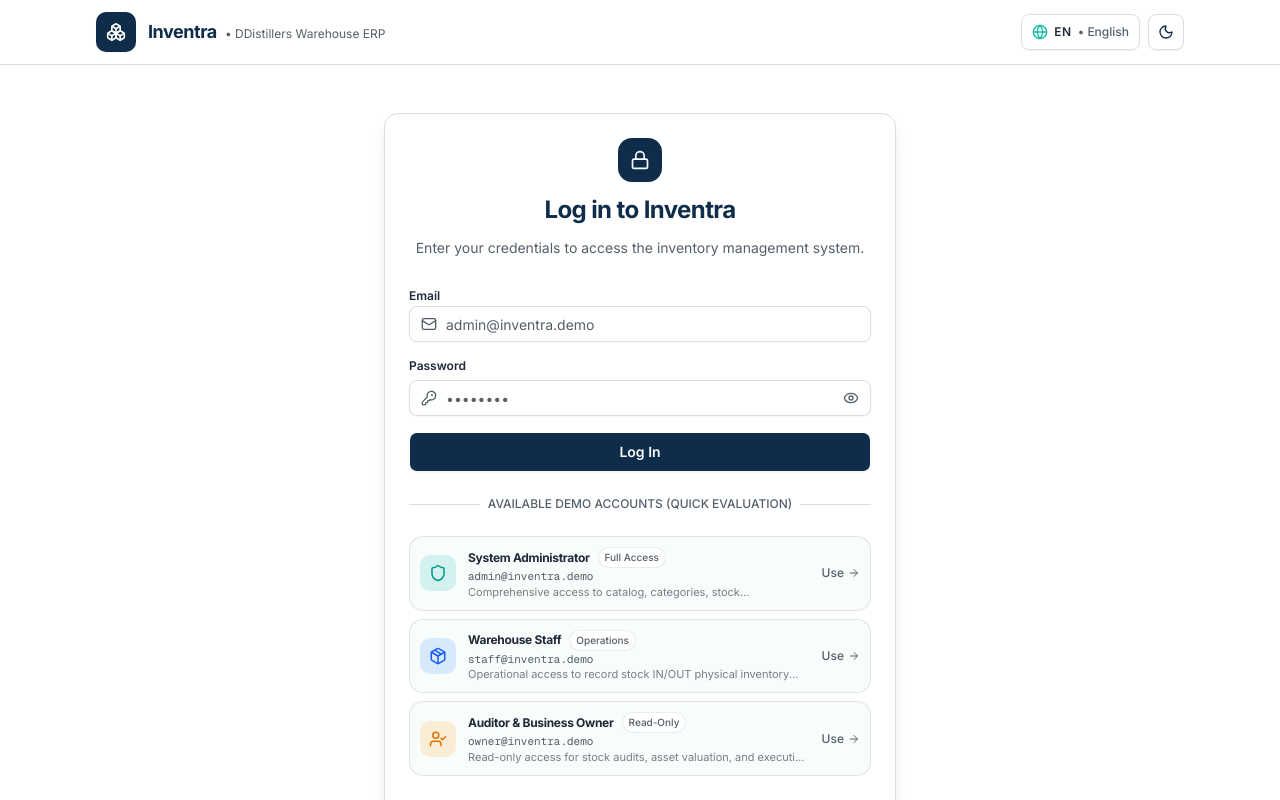
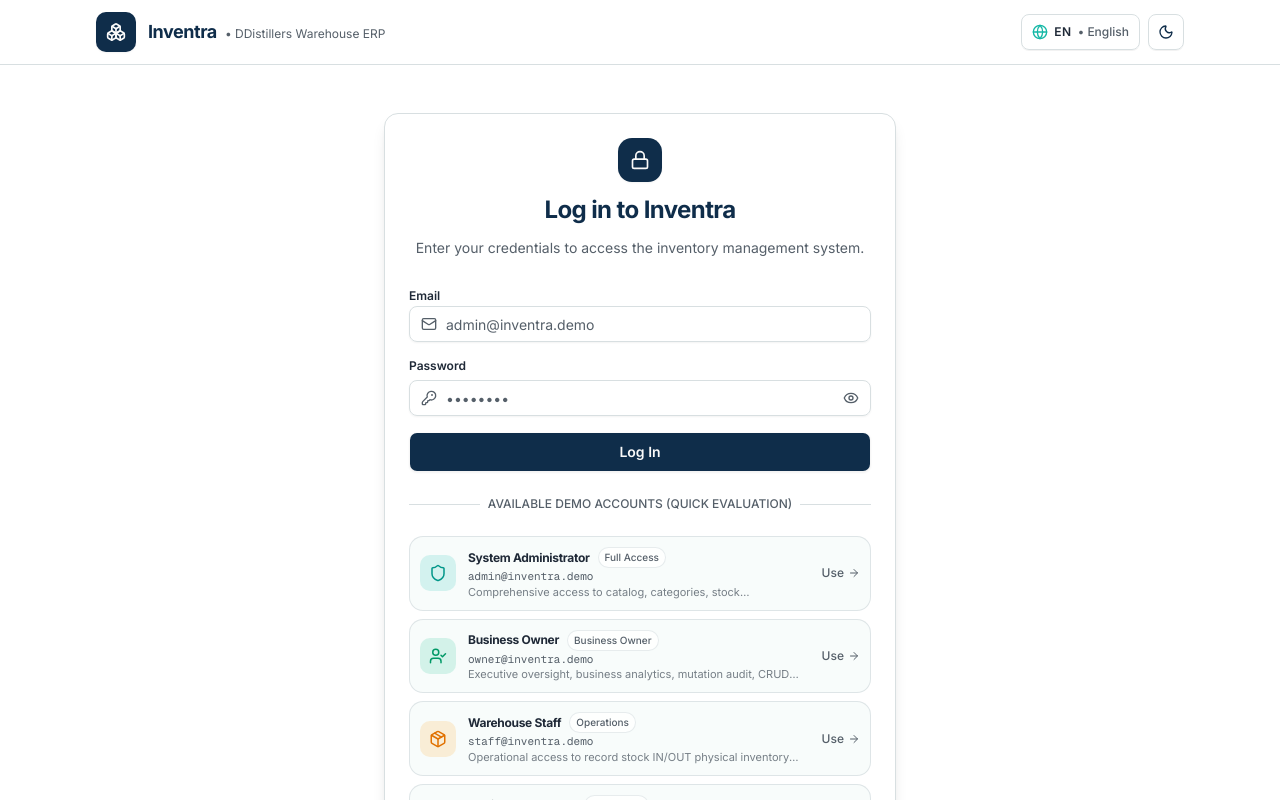
Before and after one commit to OctaLectzz/erp-inventaris, a Next.js app: page /en/login in a window 1280 px wide. Shown: the top 800 px of the page. Built offline with nearby package versions, Linux system fonts and the light colour scheme; no server answers.

Commit message:
feat: implement login form with demo accounts integration and localization support

```diff
--- a/messages/en/auth.json
+++ b/messages/en/auth.json
@@ -13,12 +13,14 @@
     "demoBadgeFull": "Full Access",
     "demoBadgeOps": "Operations",
     "demoBadgeAudit": "Read-Only",
+    "demoBadgeOwner": "Business Owner",
+    "demoBadgeAdminGudang": "Warehouse Admin",
     "demoActionUse": "Use",
     "demoActionActive": "Active",
     "demoAdminBadge": "Administrator (Full Access)",
     "demoStaffBadge": "Warehouse Staff (Operational Mutations)",
     "demoAuditorBadge": "Auditor (Read-Only Audit)",
-    "demoOwnerBadge": "Business Owner (Audit)",
+    "demoOwnerBadge": "Business Owner (Oversight & CRUD)",
     "demoClickToFill": "Click to auto-fill account credentials",
     "demoFilledNotice": "Credentials for {role} have been populated into the form. Please click Log In to proceed.",
     "invalidCredentials": "Email or password is incorrect. Please check and try again.",
@@ -36,13 +38,14 @@
   },
   "roles": {
     "administrator": "System Administrator",
+    "owner": "Business Owner",
     "staff_gudang": "Warehouse Staff",
-    "auditor": "Auditor & Business Owner",
+    "auditor": "Auditor & Inspector",
     "admin_gudang": "Warehouse Admin (Legacy)",
-    "owner": "Business Owner (Legacy)",
-    "adminDesc": "Comprehensive access to catalog, categories, stock transactions, and system settings.",
-    "staffDesc": "Operational access to record stock IN/OUT physical inventory movements.",
-    "auditorDesc": "Read-only access for stock audits, asset valuation, and executive reports.",
-    "ownerDesc": "Read-only access for stock audits, asset valuation, and executive reports."
+    "adminDesc": "Comprehensive access to catalog, categories, stock transactions, user management, and system settings.",
+    "ownerDesc": "Executive oversight, business analytics, mutation audit, CRUD users, and website settings.",
+    "staffDesc": "Operational access to record stock IN/OUT physical inventory movements and AI drafting.",
+    "auditorDesc": "Read-only access for stock audits, asset valuation, executive reports, and AI Q&A.",
+    "adminGudangDesc": "Operational warehouse management, product catalog, categories, and stock mutations."
   }
 }
--- a/scripts/seed-comprehensive.ts
+++ b/scripts/seed-comprehensive.ts
@@ -46,29 +46,70 @@
   // 1. Seed / Verify Demo Users
   console.log('\n[1/5] Provisioning Demo Accounts & Profiles...')
   const demoAccounts = [
+    // 1. Administrator Sistem
     {
       email: process.env.DEMO_ADMIN_EMAIL || 'admin@inventra.demo',
       password: process.env.DEMO_ADMIN_PASSWORD || 'Admin123!Secure',
-      fullName: 'Administrator Demo',
+      fullName: 'Budi Wicaksono (Administrator Sistem)',
       role: 'administrator'
     },
     {
+      email: 'dewi.admin@inventra.demo',
+      password: process.env.DEMO_ADMIN_PASSWORD || 'Admin123!Secure',
+      fullName: 'Dewi Suryani (IT Operations Administrator)',
+      role: 'administrator'
+    },
+    // 2. Pemilik Usaha (Owner)
+    {
+      email: process.env.DEMO_OWNER_EMAIL || 'owner@inventra.demo',
+      password: process.env.DEMO_OWNER_PASSWORD || 'Owner123!Secure',
+      fullName: 'Hendro Syailendra (Direktur Utama / Owner)',
+      role: 'owner'
+    },
+    {
+      email: 'maya.owner@inventra.demo',
+      password: process.env.DEMO_OWNER_PASSWORD || 'Owner123!Secure',
+      fullName: 'Maya Putri (Dewan Komisaris / Co-Owner)',
+      role: 'owner'
+    },
+    // 3. Staf Gudang (Operational)
+    {
       email: process.env.DEMO_STAFF_EMAIL || 'staff@inventra.demo',
       password: process.env.DEMO_STAFF_PASSWORD || 'Staff123!Secure',
-      fullName: 'Staf Gudang Demo',
+      fullName: 'Agus Setiawan (Koordinator Staf Gudang)',
       role: 'staff_gudang'
     },
     {
-      email: process.env.DEMO_OWNER_EMAIL || 'owner@inventra.demo',
-      password: process.env.DEMO_OWNER_PASSWORD || 'Owner123!Secure',
-      fullName: 'Pemilik Usaha (Owner)',
-      role: 'owner'
+      email: 'rian.staff@inventra.demo',
+      password: process.env.DEMO_STAFF_PASSWORD || 'Staff123!Secure',
+      fullName: 'Rian Hidayat (Staf Penerimaan & Inbound)',
+      role: 'staff_gudang'
     },
+    {
+      email: 'siti.staff@inventra.demo',
+      password: process.env.DEMO_STAFF_PASSWORD || 'Staff123!Secure',
+      fullName: 'Siti Aminah (Staf Distribusi & Outbound)',
+      role: 'staff_gudang'
+    },
+    // 4. Auditor & Pengawas
     {
       email: 'auditor@inventra.demo',
       password: process.env.DEMO_OWNER_PASSWORD || 'Owner123!Secure',
-      fullName: 'Auditor Eksternal Demo',
+      fullName: 'Bambang Susanto (Internal Auditor Inventaris)',
       role: 'auditor'
+    },
+    {
+      email: 'linda.auditor@inventra.demo',
+      password: process.env.DEMO_OWNER_PASSWORD || 'Owner123!Secure',
+      fullName: 'Linda Permata (Auditor Eksternal Keuangan)',
+      role: 'auditor'
+    },
+    // 5. Admin Gudang (Legacy / Floor Supervisor)
+    {
+      email: 'admingudang@inventra.demo',
+      password: process.env.DEMO_ADMIN_PASSWORD || 'Admin123!Secure',
+      fullName: 'Rudy Pratama (Supervisor Admin Gudang)',
+      role: 'admin_gudang'
     }
   ]
 
--- a/src/app/[locale]/(dashboard)/users/page.tsx
+++ b/src/app/[locale]/(dashboard)/users/page.tsx
@@ -4,7 +4,7 @@
 import { connection } from 'next/server'
 
 import { UserTable } from '@/features/users/user-table'
-import { createClient } from '@/lib/supabase/server'
+import { createAdminClient } from '@/lib/supabase/admin'
 import { requireAuth } from '@/services/auth-service'
 import { getUsersList } from '@/services/user-service'
 import { canManageUsers } from '@/types/auth'
@@ -38,8 +38,8 @@
     redirect(`/${locale}/dashboard`)
   }
 
-  const supabase = await createClient()
-  const users = await getUsersList(supabase)
+  const adminClient = createAdminClient()
+  const users = await getUsersList(adminClient)
 
   return (
     <div className="space-y-6">
--- a/src/app/actions/auth-actions.ts
+++ b/src/app/actions/auth-actions.ts
@@ -127,15 +127,21 @@
   let email: string | undefined
   let password: string | undefined
 
-  if (role === 'administrator' || role === 'admin_gudang') {
-    email = process.env.DEMO_ADMIN_EMAIL
+  if (role === 'administrator') {
+    email = process.env.DEMO_ADMIN_EMAIL || 'admin@inventra.demo'
     password = process.env.DEMO_ADMIN_PASSWORD
+  } else if (role === 'admin_gudang') {
+    email = process.env.DEMO_ADMIN_GUDANG_EMAIL || 'admingudang@inventra.demo'
+    password = process.env.DEMO_ADMIN_GUDANG_PASSWORD || process.env.DEMO_ADMIN_PASSWORD
   } else if (role === 'staff_gudang') {
-    email = process.env.DEMO_STAFF_EMAIL
+    email = process.env.DEMO_STAFF_EMAIL || 'staff@inventra.demo'
     password = process.env.DEMO_STAFF_PASSWORD
-  } else if (role === 'auditor' || role === 'owner') {
-    email = process.env.DEMO_OWNER_EMAIL
+  } else if (role === 'owner') {
+    email = process.env.DEMO_OWNER_EMAIL || 'owner@inventra.demo'
     password = process.env.DEMO_OWNER_PASSWORD
+  } else if (role === 'auditor') {
+    email = process.env.DEMO_AUDITOR_EMAIL || 'auditor@inventra.demo'
+    password = process.env.DEMO_AUDITOR_PASSWORD || process.env.DEMO_OWNER_PASSWORD
   }
 
   if (!email || !password) {
--- a/src/features/auth/demo-accounts-selector.tsx
+++ b/src/features/auth/demo-accounts-selector.tsx
@@ -1,6 +1,6 @@
 'use client'
 
-import { ArrowRight, Check, Loader2, Package, Shield, UserCheck } from 'lucide-react'
+import { ArrowRight, Boxes, Check, Loader2, Package, Shield, ShieldCheck, UserCheck } from 'lucide-react'
 import { useTranslations } from 'next-intl'
 
 import { cn } from '@/lib/utils'
@@ -16,10 +16,10 @@
 
 interface DemoAccountItem {
   role: UserRole
-  icon: typeof Shield
-  titleKey: 'roles.administrator' | 'roles.staff_gudang' | 'roles.auditor'
-  badgeKey: 'login.demoBadgeFull' | 'login.demoBadgeOps' | 'login.demoBadgeAudit'
-  descKey: 'roles.adminDesc' | 'roles.staffDesc' | 'roles.auditorDesc'
+  icon: React.ComponentType<{ className?: string; 'aria-hidden'?: boolean | 'true' | 'false' }>
+  titleKey: 'roles.administrator' | 'roles.owner' | 'roles.staff_gudang' | 'roles.auditor' | 'roles.admin_gudang'
+  badgeKey: 'login.demoBadgeFull' | 'login.demoBadgeOwner' | 'login.demoBadgeOps' | 'login.demoBadgeAudit' | 'login.demoBadgeAdminGudang'
+  descKey: 'roles.adminDesc' | 'roles.ownerDesc' | 'roles.staffDesc' | 'roles.auditorDesc' | 'roles.adminGudangDesc'
   email: string
   color: {
     bg: string
@@ -41,6 +41,18 @@
     }
   },
   {
+    role: 'owner',
+    icon: UserCheck,
+    titleKey: 'roles.owner',
+    badgeKey: 'login.demoBadgeOwner',
+    descKey: 'roles.ownerDesc',
+    email: 'owner@inventra.demo',
+    color: {
+      bg: 'bg-emerald-500/15 dark:bg-emerald-500/20',
+      text: 'text-emerald-600 dark:text-emerald-400'
+    }
+  },
+  {
     role: 'staff_gudang',
     icon: Package,
     titleKey: 'roles.staff_gudang',
@@ -48,20 +60,32 @@
     descKey: 'roles.staffDesc',
     email: 'staff@inventra.demo',
     color: {
+      bg: 'bg-amber-500/15 dark:bg-amber-500/20',
+      text: 'text-amber-600 dark:text-amber-400'
+    }
+  },
+  {
+    role: 'auditor',
+    icon: ShieldCheck,
+    titleKey: 'roles.auditor',
+    badgeKey: 'login.demoBadgeAudit',
+    descKey: 'roles.auditorDesc',
+    email: 'auditor@inventra.demo',
+    color: {
       bg: 'bg-blue-500/15 dark:bg-blue-500/20',
       text: 'text-blue-600 dark:text-blue-400'
     }
   },
   {
-    role: 'auditor',
-    icon: UserCheck,
-    titleKey: 'roles.auditor',
-    badgeKey: 'login.demoBadgeAudit',
-    descKey: 'roles.auditorDesc',
-    email: 'owner@inventra.demo',
+    role: 'admin_gudang',
+    icon: Boxes,
+    titleKey: 'roles.admin_gudang',
+    badgeKey: 'login.demoBadgeAdminGudang',
+    descKey: 'roles.adminGudangDesc',
+    email: 'admingudang@inventra.demo',
     color: {
-      bg: 'bg-amber-500/15 dark:bg-amber-500/20',
-      text: 'text-amber-600 dark:text-amber-400'
+      bg: 'bg-purple-500/15 dark:bg-purple-500/20',
+      text: 'text-purple-600 dark:text-purple-400'
     }
   }
 ]
@@ -72,10 +96,7 @@
   return (
     <div className="flex flex-col gap-2">
       {DEMO_ITEMS.map((item) => {
-        const isCurrentRole =
-          activeRole === item.role ||
-          (item.role === 'administrator' && activeRole === 'admin_gudang') ||
-          (item.role === 'auditor' && activeRole === 'owner')
+        const isCurrentRole = activeRole === item.role
 
         return (
           <button
--- a/src/features/auth/login-form.tsx
+++ b/src/features/auth/login-form.tsx
@@ -1,10 +1,10 @@
 'use client'
 
-import { useState, useTransition } from 'react'
-import { useRouter } from 'next/navigation'
 import { zodResolver } from '@hookform/resolvers/zod'
 import { AlertCircle, CheckCircle2, Eye, EyeOff, KeyRound, Loader2, Lock, Mail } from 'lucide-react'
 import { useTranslations } from 'next-intl'
+import { useRouter } from 'next/navigation'
+import { useState, useTransition } from 'react'
 import { useForm } from 'react-hook-form'
 
 import { getDemoCredentialsAction, signInAction } from '@/app/actions/auth-actions'
@@ -78,12 +78,7 @@
       if (creds.success && creds.email && creds.password) {
         setValue('email', creds.email, { shouldValidate: true, shouldDirty: true })
         setValue('password', creds.password, { shouldValidate: true, shouldDirty: true })
-        const roleLabel =
-          role === 'administrator' || role === 'admin_gudang'
-            ? tAuth('roles.administrator')
-            : role === 'staff_gudang'
-              ? tAuth('roles.staff_gudang')
-              : tAuth('roles.auditor')
+        const roleLabel = tAuth(`roles.${role}`)
         setDemoFeedback(tAuth('login.demoFilledNotice', { role: roleLabel }))
       } else {
         setErrorMessage(tAuth('login.genericError'))
```
Also changed, not shown: messages/id/auth.json (+10 -7 lines), 1 other file (tests, documents, lock files or other folders).
